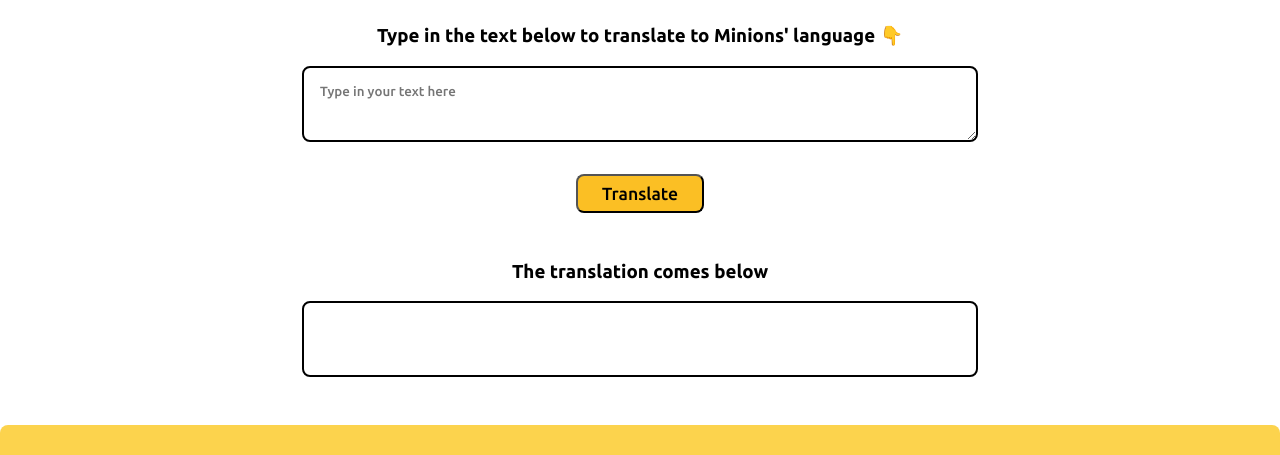
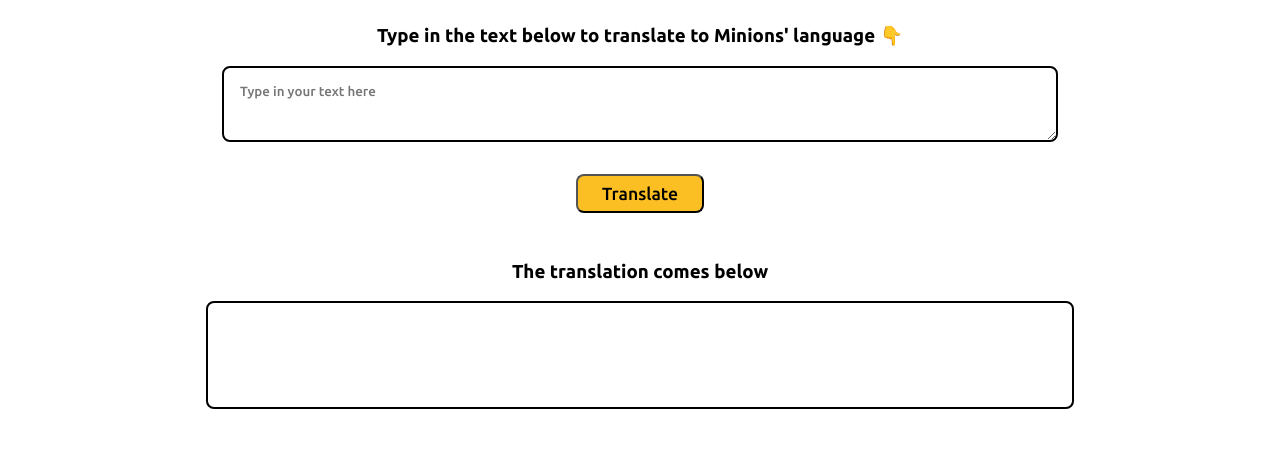
Before and after one commit to Thomasalex2/banana-translator, a plain HTML site: page index.html in a window 1280 px wide. Shown: the part 104-559 px from the top of the page. Drawn offline with Linux system fonts and the light colour scheme.

Commit message:
- fixed the fiixed height bug in the output box

```diff
--- a/styles.css
+++ b/styles.css
@@ -5,21 +5,23 @@
     font-family: inherit;
     margin: auto;
     width: 75%;
-    height: 5vh;
+    min-height: 5vh;
     padding: 1rem;
     border: 2px solid;
     border-radius:0.5rem;
-    max-width: 40rem;
+    max-width: 50rem;
+    min-width: 20rem;
 }
 
 #output-box {
     border: 2px solid black;
     width: 75%;
-    height: 5vh;
+    min-height: 5vh;
     margin: auto;
-    padding: 1rem;
+    padding: 2rem;
     border-radius:0.5rem;
-    max-width: 40rem;
+    max-width: 50rem;
+    min-width: 20rem;
 }
 
 #click-btn {
```
